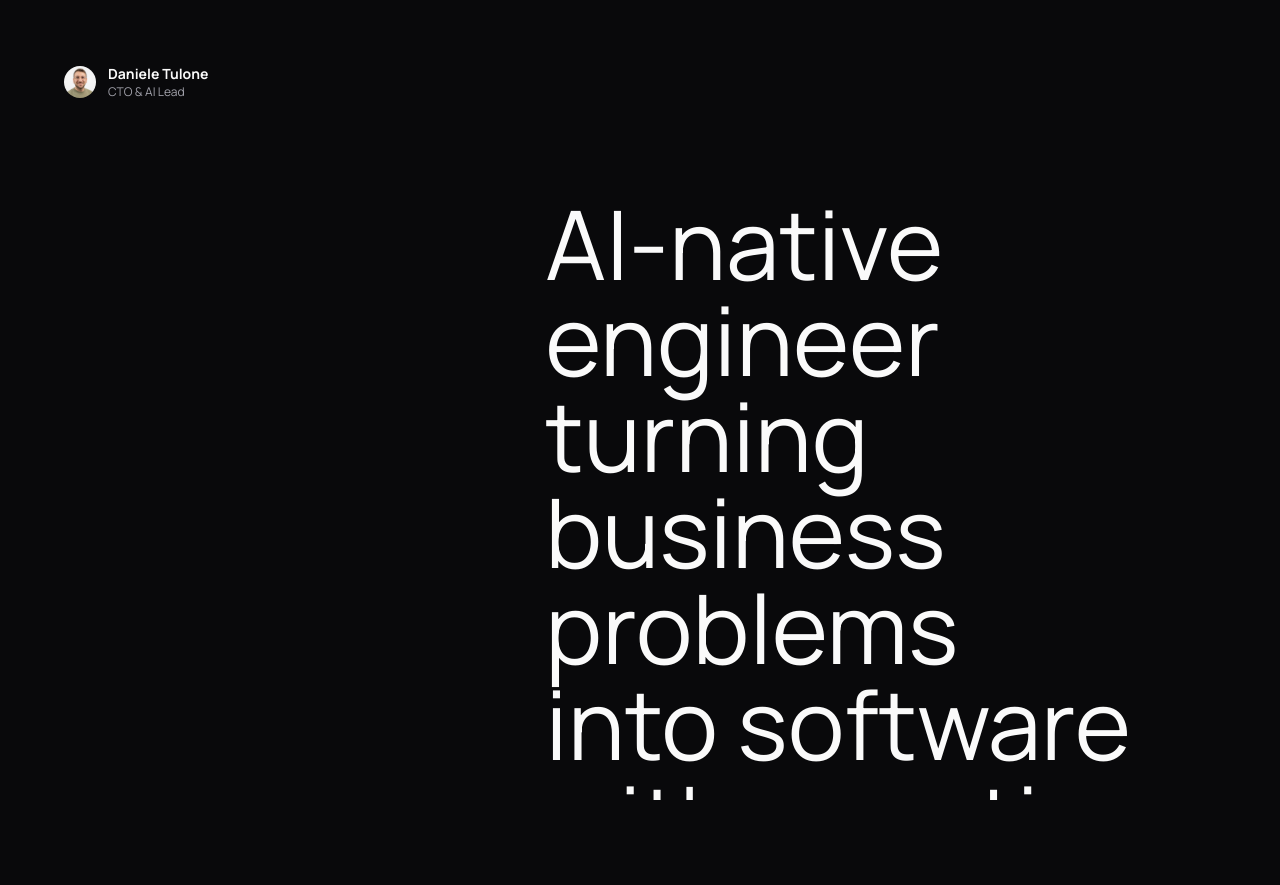
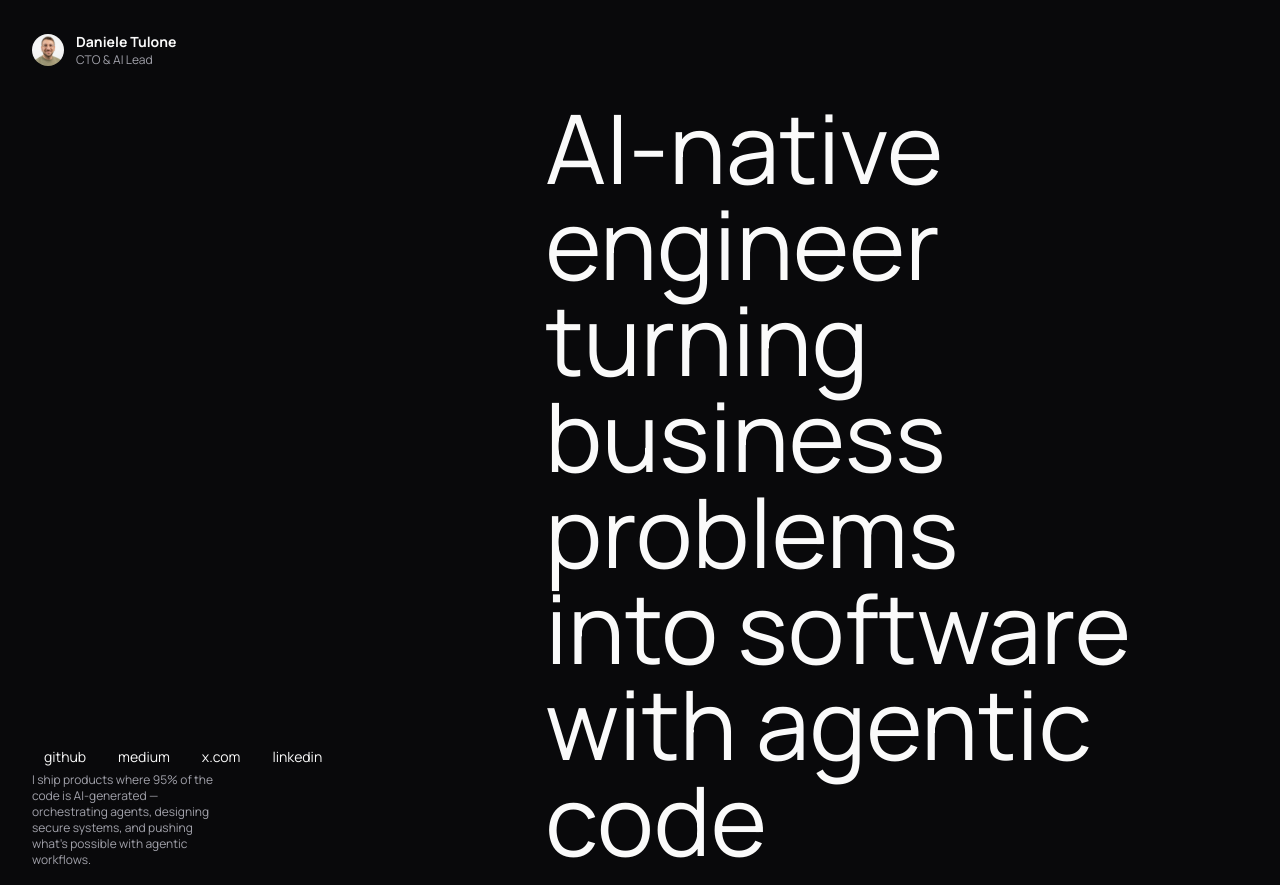
Before and after one commit to danieletulone/danieletulone, a Next.js app: page / in a window 1280 px wide. Before the commit the page ends 800 px from the top, so only its background shows below. Built offline with nearby package versions, Linux system fonts and the light colour scheme.

Commit message:
fix: make homepage fit viewport without overflow-hidden
Use h-[100svh] with flex layout and min-h-0 so content fits naturally.
Move padding to main and footer elements.

Co-Authored-By: Claude Opus 4.6 (1M context) <noreply@anthropic.com>

```diff
--- a/src/app/(home)/page.tsx
+++ b/src/app/(home)/page.tsx
@@ -23,7 +23,7 @@ const jsonLd = {
 
 export default function HomePage() {
   return (
-    <div id="main" className="h-[100svh] overflow-hidden flex flex-col p-4 sm:p-8 gap-y-8 sm:gap-y-16">
+    <div id="main" className="h-[100svh] flex flex-col">
       <script
         type="application/ld+json"
         dangerouslySetInnerHTML={{ __html: JSON.stringify(jsonLd) }}
@@ -32,7 +32,7 @@ export default function HomePage() {
 
       <Header />
 
-      <main id="content" className="flex-1 grid grid-cols-1 md:grid-cols-12 gap-4 items-end">
+      <main id="content" className="flex-1 min-h-0 grid grid-cols-1 md:grid-cols-12 gap-4 items-end px-4 sm:px-8 pb-4 sm:pb-8">
         <div className="md:col-span-2 flex flex-col gap-2 order-2 md:order-1 animate-fade-up" style={{ animationDelay: '300ms' }}>
           <p className="text-muted text-xs">
             I ship products where 95% of the code is AI-generated — orchestrating agents, designing secure systems, and pushing what&apos;s possible with agentic workflows.
@@ -43,7 +43,7 @@ export default function HomePage() {
         </div>
       </main>
 
-      <footer>
+      <footer className="px-4 sm:px-8 pb-4 sm:pb-8">
         <nav aria-label="Social links" className="flex flex-wrap gap-x-1 sm:gap-x-2">
           <span className="animate-fade-up" style={{ animationDelay: '400ms' }}><ButtonWithSlidingText href="https://github.com/danieletulone">github</ButtonWithSlidingText></span>
           <span className="animate-fade-up" style={{ animationDelay: '460ms' }}><ButtonWithSlidingText href="#">medium</ButtonWithSlidingText></span>
```
